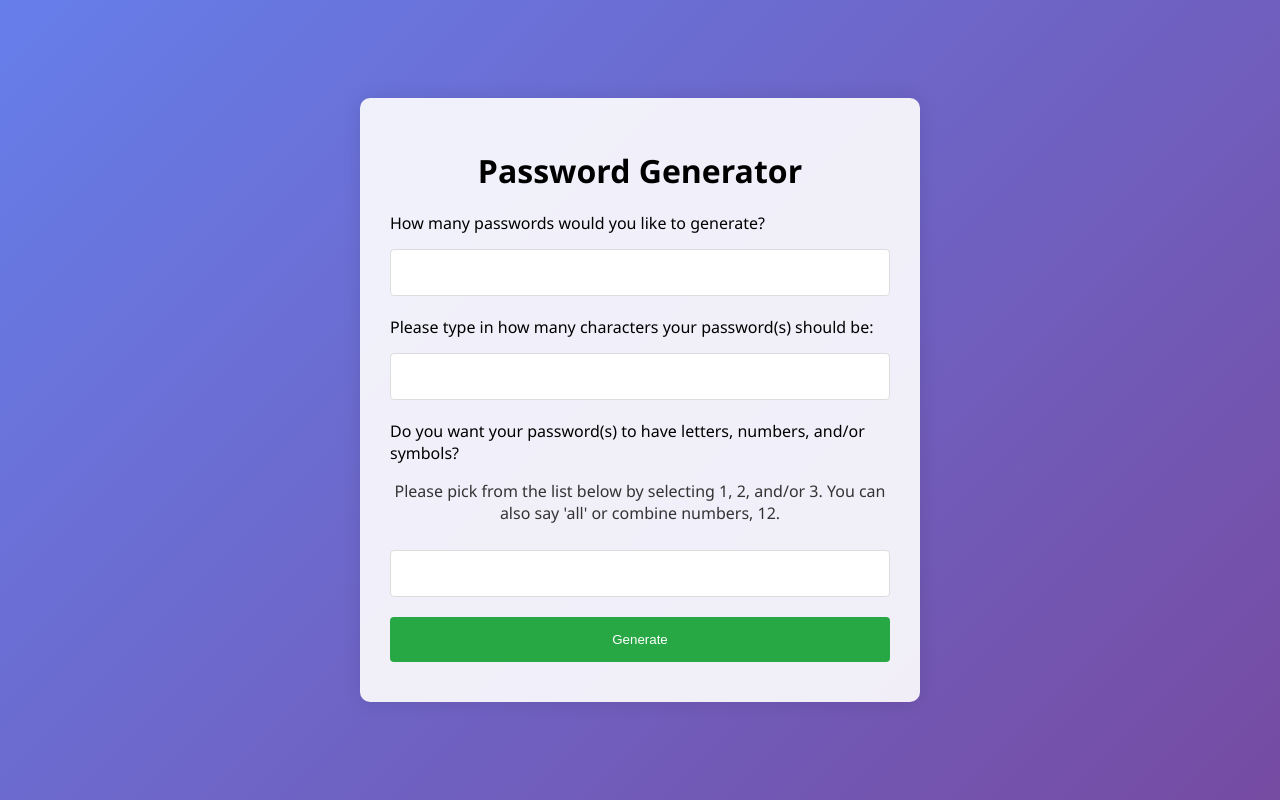
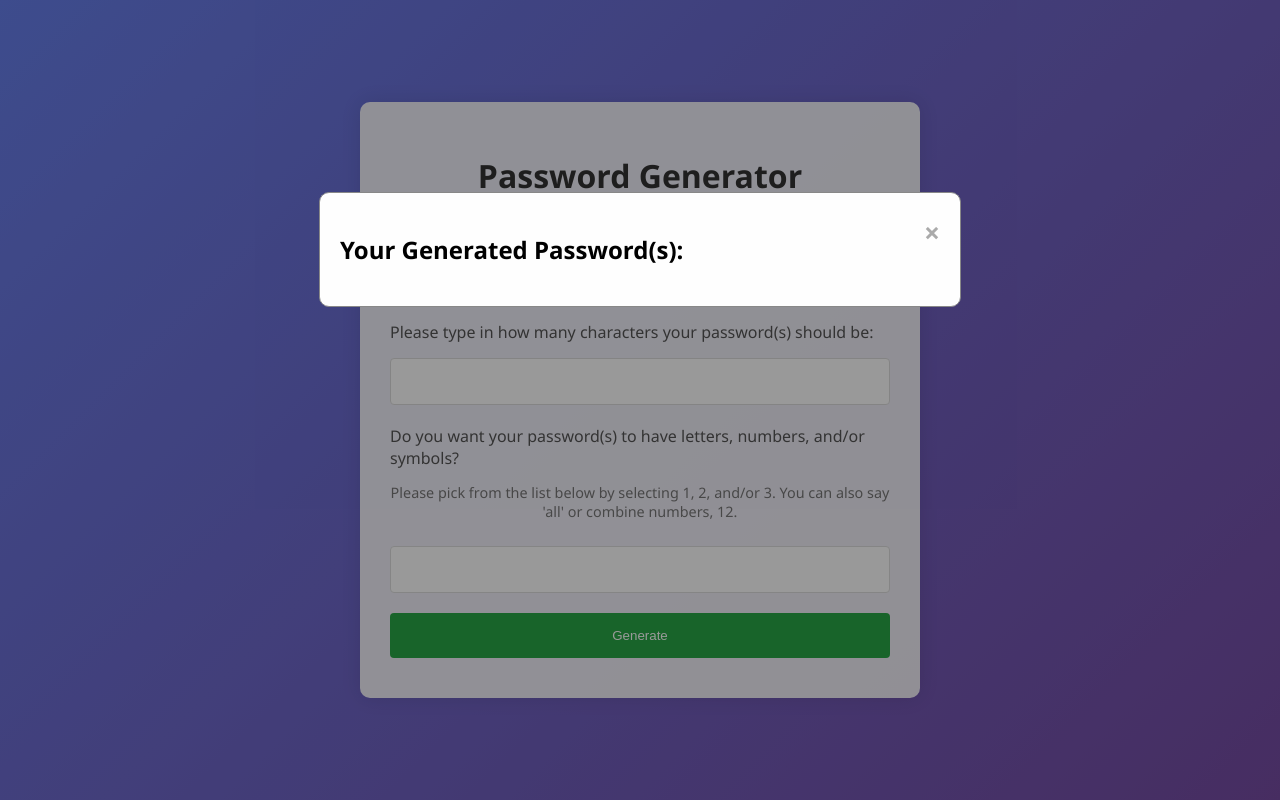
Before and after one commit to sridhars650/Password-Gen, a Flask app: page / in a window 1280 px wide. Run offline with Flask 3, Linux system fonts and the light colour scheme.

Commit message:
made final touches w/ a popup for my passwords

```diff
--- a/static/styles.css
+++ b/static/styles.css
@@ -22,7 +22,7 @@
 }
 
 h1 {
-  color: #000000;
+  color: #333;
   margin-bottom: 20px;
   font-size: 2em;
 }
@@ -31,7 +31,7 @@
   display: block;
   text-align: left;
   margin: 10px 0 5px;
-  color: #000000;
+  color: #555;
 }
 
 input[type="text"], input[type="submit"] {
@@ -67,6 +67,49 @@
   background-color: #1e7e34;
 }
 
+.hint {
+  font-size: 0.9em;
+  color: #777;
+}
+
+.modal {
+  display: none;
+  position: fixed;
+  z-index: 1;
+  left: 0;
+  top: 0;
+  width: 100%;
+  height: 100%;
+  overflow: auto;
+  background-color: rgb(0, 0, 0);
+  background-color: rgba(0, 0, 0, 0.4);
+}
+
+.modal-content {
+  background-color: #fefefe;
+  margin: 15% auto;
+  padding: 20px;
+  border: 1px solid #888;
+  width: 80%;
+  max-width: 600px;
+  border-radius: 10px;
+  animation: slideIn 0.5s ease;
+}
+
+.close {
+  color: #aaa;
+  float: right;
+  font-size: 28px;
+  font-weight: bold;
+}
+
+.close:hover,
+.close:focus {
+  color: black;
+  text-decoration: none;
+  cursor: pointer;
+}
+
 ul {
   list-style-type: none;
   padding: 0;
@@ -74,7 +117,6 @@
 
 li {
   background: #e9ecef;
-  color: 00000;
   margin: 5px 0;
   padding: 10px;
   border-radius: 4px;
--- a/templates/index.html
+++ b/templates/index.html
@@ -5,6 +5,7 @@
   <meta name="viewport" content="width=device-width, initial-scale=1.0">
   <title>Password Generator</title>
   <link rel="stylesheet" href="{{ url_for('static', filename='styles.css') }}">
+  <link rel="icon" type="image/x-icon" href="/favicon.ico">
 </head>
 <body>
   <div class="container">
@@ -24,15 +25,37 @@
     </form>
   </div>
 
-  {% if passwords %}
-    <h2>Your Generated Password(s):</h2>
-    <ul>
-      {% for password in passwords %}
-        <li>{{ password }}</li>
-      {% endfor %}
-    </ul>
-  {% endif %}
+  <div id="passwordModal" class="modal">
+    <div class="modal-content">
+      <span class="close">&times;</span>
+      <h2>Your Generated Password(s):</h2>
+      <ul id="passwordList">
+        {% for password in passwords %}
+          <li>{{ password }}</li>
+        {% endfor %}
+      </ul>
+    </div>
+  </div>
 
+  <script>
+    document.addEventListener("DOMContentLoaded", function() {
+      var modal = document.getElementById("passwordModal");
+      var span = document.getElementsByClassName("close")[0];
 
+      if ("{{ passwords|length > 0 }}") {
+        modal.style.display = "block";
+      }
+
+      span.onclick = function() {
+        modal.style.display = "none";
+      }
+
+      window.onclick = function(event) {
+        if (event.target == modal) {
+          modal.style.display = "none";
+        }
+      }
+    });
+  </script>
 </body>
 </html>
```
Also changed, not shown: favicon.ico (added), 1 other file.
